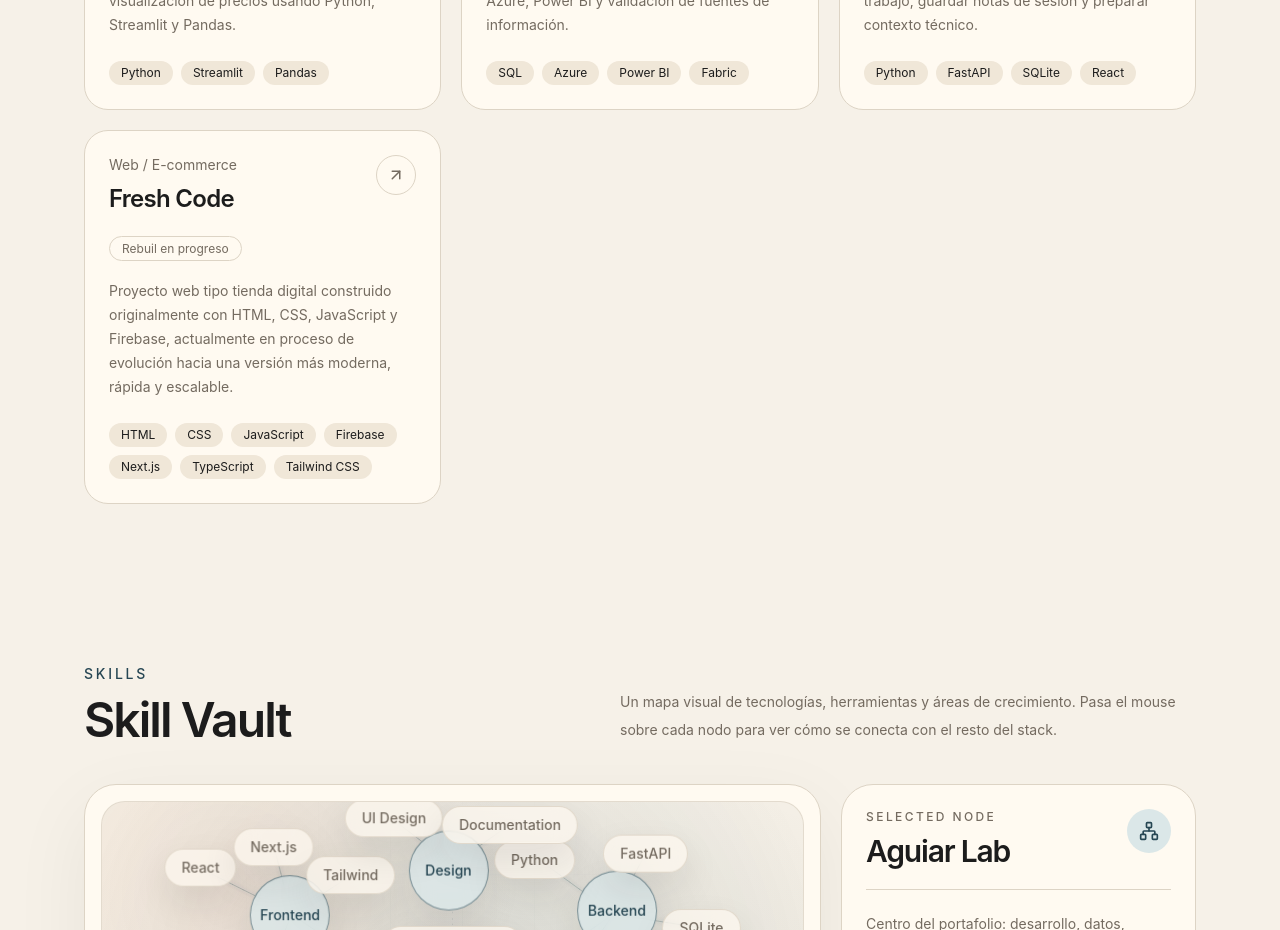
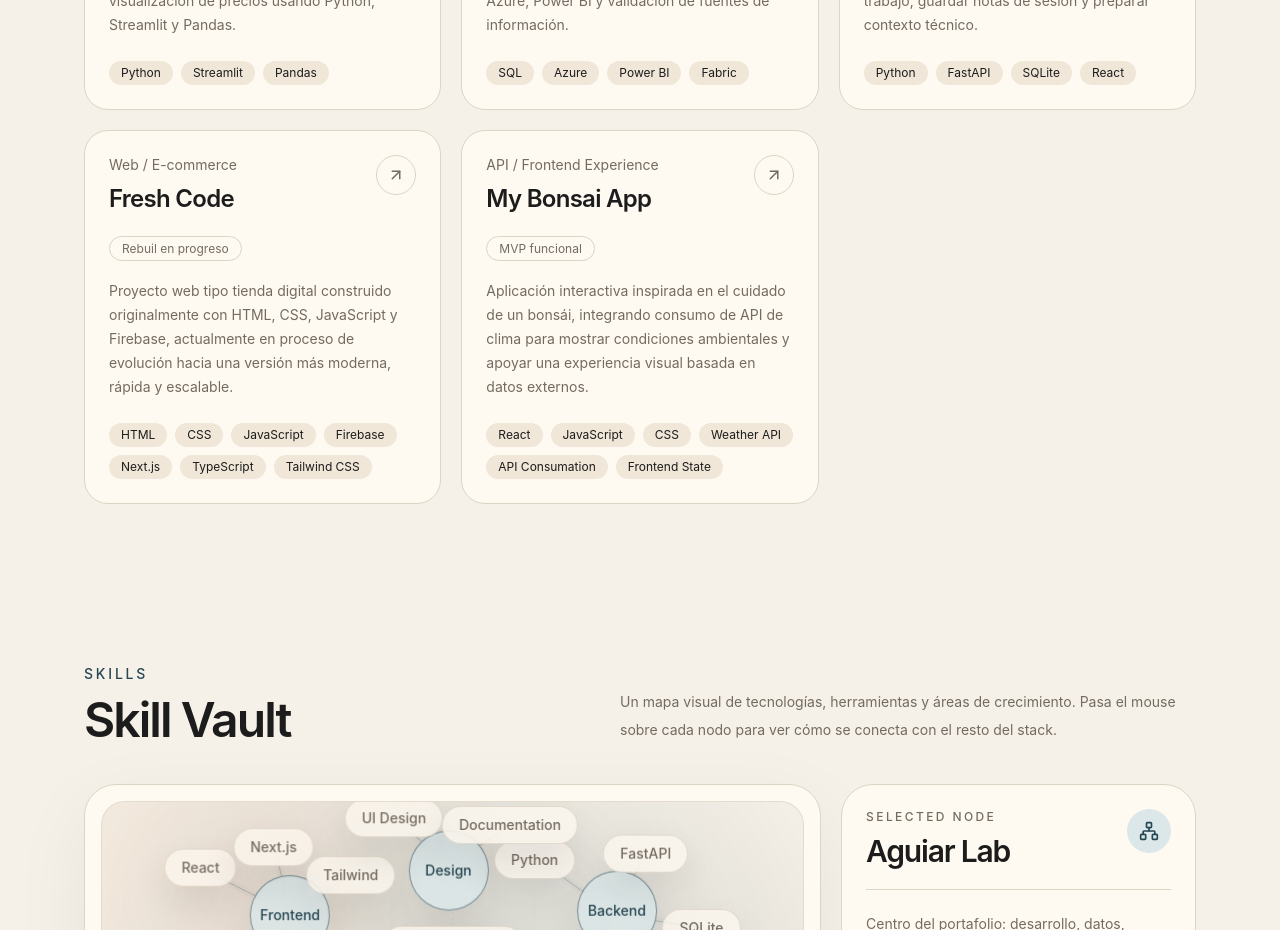
Before and after one commit to xavier21aguiar-hub/aguiar-studio-lab, a Next.js app: page / in a window 1280 px wide. Shown: the part 2180-3110 px from the top of the page. Built offline with nearby package versions, Linux system fonts and the light colour scheme.

Commit message:
Launch Bonsai project

```diff
--- a/src/data/projects.ts
+++ b/src/data/projects.ts
@@ -462,6 +462,97 @@ export const projects: Project[] = [
             "Preparar una versión más cercana a una app instalable o experiencia web independiente.",
         ],
     },
+    {
+        title: "My Bonsai App",
+        slug: "bonsai app",
+        category: "API / Frontend Experience",
+        status: "MVP funcional",
+        year: "2026",
+        role: "Frontend Developer",
+        description:
+        "Aplicación interactiva inspirada en el cuidado de un bonsái, integrando consumo de API de clima para mostrar condiciones ambientales y apoyar una experiencia visual basada en datos externos.",
+        stack: ["React", "JavaScript", "CSS", "Weather API", "API Consumation", "Frontend State"],
+        cover: {
+            label: "API Expereance",
+            title: "Weather-based bonsai interface",
+            description:
+            "Una app visual que conecta información climática externa con una experiencia interactiva enfocada en estado, contexto y presentación de datos.",
+        },
+        highlights: [
+            "Consumo de API externa de clima.",
+            "Manejo de datos dinámicos desde frontend.",
+            "Estados de carga, error y respuesta exitosa.",
+            "Interfaz visual inspirada en el cuidado de un bonsái.",
+            "Base para futuras recomendaciones según condiciones ambientales.",
+        ],
+        metrics: [
+            {
+                label: "Tipo",
+                value: "API App",
+            },
+            {
+                label: "Estado",
+                value: "MVP",
+            },
+            {
+                label: "Enfoque",
+                value: "Clima",
+            },
+        ],
+        links: [
+            {
+                label: "Ver sitio",
+                href: "https://bonsai-frontend-rho.vercel.app/",
+                type: "demo",
+            },
+        ],
+        screenshots: [
+            {
+                title: "Vista principal",
+                description:
+                "Espacio reservado para mostrar cómo se organizarán proyectos y áreas.",
+            },
+            {
+                title: "Datos de clima",
+                description:
+                "Espacio reservado para mostrar documentación de sesiones de trabajo.",
+            },
+            {
+                title: "Estados de interfaz",
+                description:
+                "Espacio reservado para explicar el futuro motor de contexto.",
+            },
+        ],
+        problem:
+        "Se necesitaba practicar el consumo de APIs externas en una aplicación real, manejando respuestas dinámicas, errores, estados de carga y presentación clara de datos para el usuario.",
+        solution:
+        "Construí una aplicación frontend inspirada en el cuidado de un bonsái, donde se consulta una API de clima para obtener información ambiental y mostrarla dentro de una experiencia visual más amigable.",
+        process: [
+            "Definición de la idea visual alrededor del concepto de un bonsái.","Selección e integración de una API de clima.",
+            "Construcción de la interfaz principal.",
+            "Creación de lógica para consultar datos externos.",
+            "Manejo de estados de carga, error y respuesta correcta.",
+            "Presentación de información climática en una UI más clara y visual.",
+        ],
+        challenges: [
+            "Entender la estructura de respuesta de la API de clima.",
+            "Manejar errores cuando la API no responde o los datos no llegan como se espera.",
+            "Evitar mostrar información vacía o rota en la interfaz.",
+            "Conectar datos técnicos de clima con una experiencia visual más comprensible.",
+            "Preparar el proyecto para ocultar claves de API de forma segura en una versión desplegada.",
+        ],
+        learnings: [
+            "Consumir APIs externas desde frontend.",
+            "Leer y transformar respuestas JSON.",
+            "Manejar estados de carga, error y éxito.",
+            "Separar mejor la lógica de consumo de datos de la interfaz.",
+            "Entender la importancia de proteger API keys con variables de entorno.",
+        ],
+        nextSteps: [
+            "Crear recomendaciones de cuidado del bonsái según clima, temperatura y humedad.",
+            "Mejorar diseño responsive y experiencia visual.",
+        ],
+    },
 ];
 
 export const featuredProjects = projects;
```
